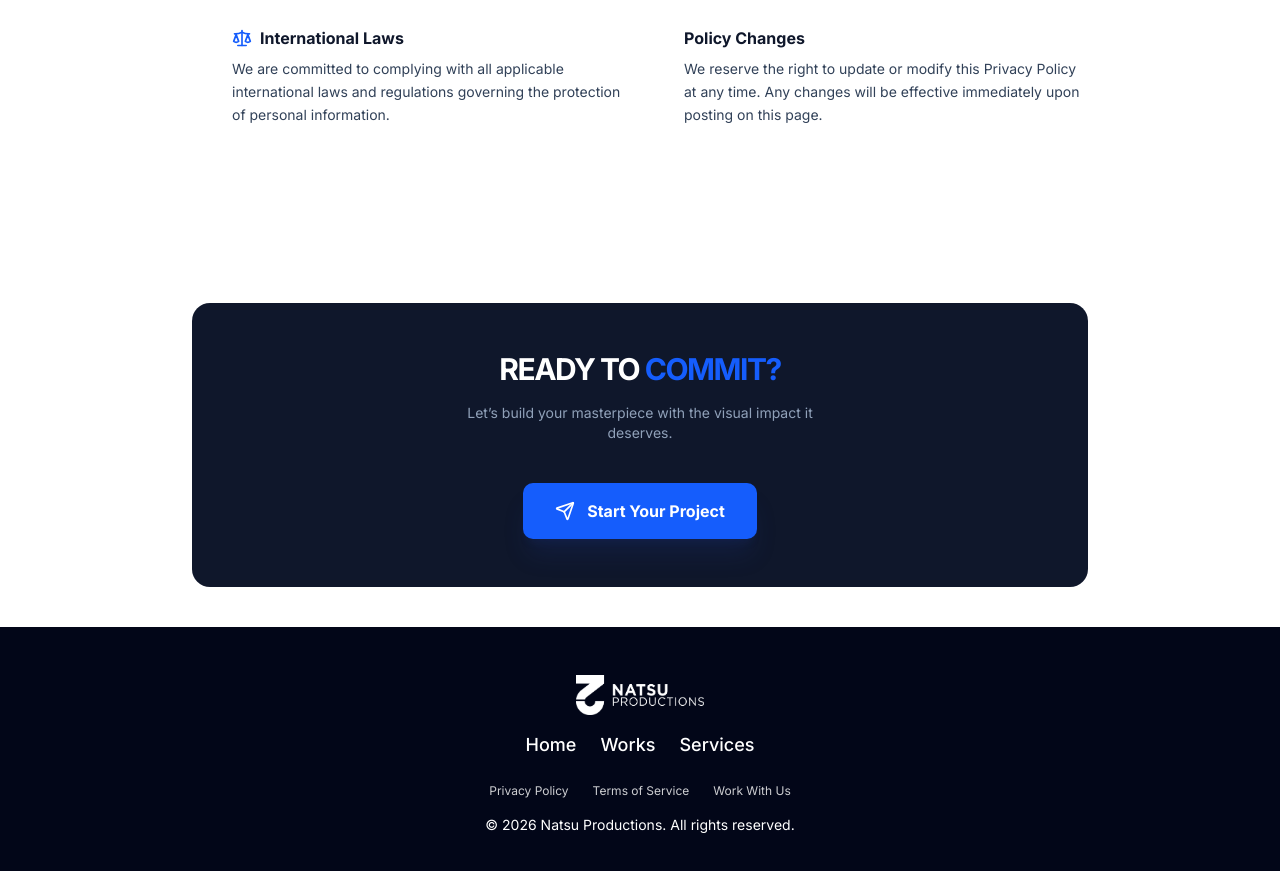
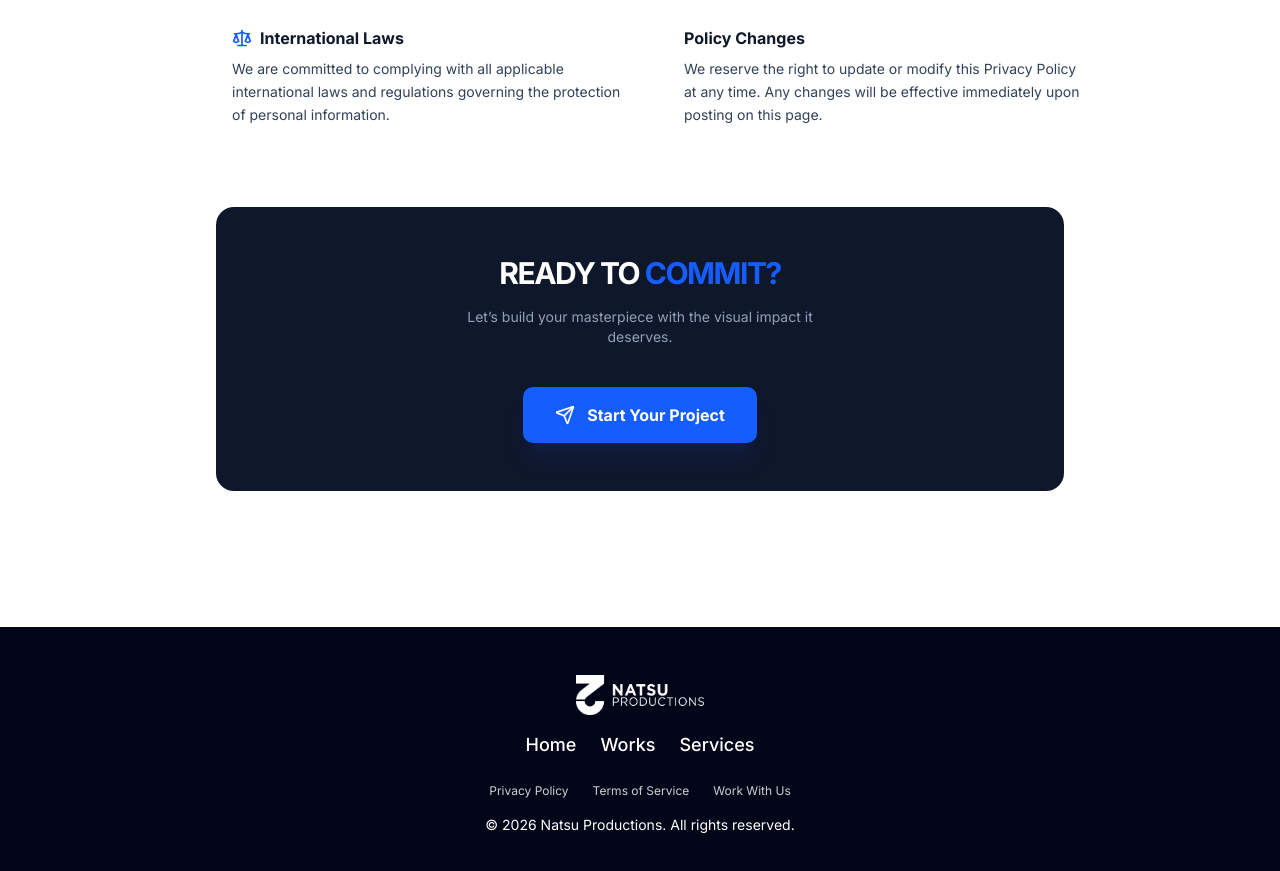
Before and after one commit to NatsuProductions/NatsuProductions, a React (Vite) app: page /privacy-policy in a window 1280 px wide. Shown: the part 2000-2871 px from the top of the page. Built offline with nearby package versions, Linux system fonts and the light colour scheme; no server answers.

Commit message:
fix: remove Closing component from Layout and add it to Home, PrivacyPolicy, and TermsOfService pages

```diff
--- a/src/components/_layout.tsx
+++ b/src/components/_layout.tsx
@@ -1,7 +1,6 @@
 import type { ReactNode } from "react";
 import Header from "@/components/custom/navigation/Header";
 import BackgroundOrbs from "@/components/custom/backgroundorbs/BackgroundOrbs";
-import Closing from "@/components/custom/closing/Closing";
 import Footer from "@/components/custom/footer/Footer";
 interface LayoutProps {
   children: ReactNode;
@@ -13,7 +12,6 @@ export default function Layout({ children }: LayoutProps) {
       <Header />
       <BackgroundOrbs />
       <main className="relative z-10 flex-1">{children}</main>
-      <Closing />
       <Footer />
     </div>
   );
--- a/src/components/custom/closing/Closing.tsx
+++ b/src/components/custom/closing/Closing.tsx
@@ -2,7 +2,7 @@ import { Send } from "lucide-react";
 
 export default function Closing() {
   return (
-    <section className="pb-10 px-6 bg-white text-white overflow-hidden relative flex items-center justify-center ">
+    <section className="pb-10 px-6  text-white overflow-hidden relative flex items-center justify-center ">
       <div className="pt-20 text-center max-w-4xl w-full ">
         <div className="p-12 bg-slate-900 dark:bg-slate-900/50 rounded-2xl text-white">
           <h3 className="text-2xl md:text-3xl font-black mb-4 italic tracking-tighter uppercase">
--- a/src/pages/Home.tsx
+++ b/src/pages/Home.tsx
@@ -6,6 +6,7 @@ import QuickRequestService from "@/components/custom/services/QuickRequestServic
 import SupportingService from "@/components/custom/services/SupportingService";
 // import FeaturedExamples from "@/components/custom/services/FeaturedExamples";
 import Process from "@/components/custom/process/Process";
+import Closing from "@/components/custom/closing/Closing";
 export default function Home() {
   return (
     <>
@@ -16,6 +17,7 @@ export default function Home() {
       <SupportingService />
       {/* <FeaturedExamples /> */}
       <Process />
+      <Closing />
     </>
   );
 }
--- a/src/pages/PrivacyPolicy.tsx
+++ b/src/pages/PrivacyPolicy.tsx
@@ -1,3 +1,4 @@
+import Closing from "@/components/custom/closing/Closing";
 import { ShieldCheck, Scale } from "lucide-react";
 
 export default function PrivacyPolicy() {
@@ -172,6 +173,7 @@ export default function PrivacyPolicy() {
             </div>
           </section>
         </div>
+        <Closing />
       </div>
     </section>
   );
--- a/src/pages/TermsOfService.tsx
+++ b/src/pages/TermsOfService.tsx
@@ -1,3 +1,4 @@
+import Closing from "@/components/custom/closing/Closing";
 import {
   FileCheck,
   CreditCard,
@@ -483,6 +484,7 @@ export default function TermsOfService() {
             </div>
           </section>
         </div>
+        <Closing />
       </div>
     </section>
   );
```
